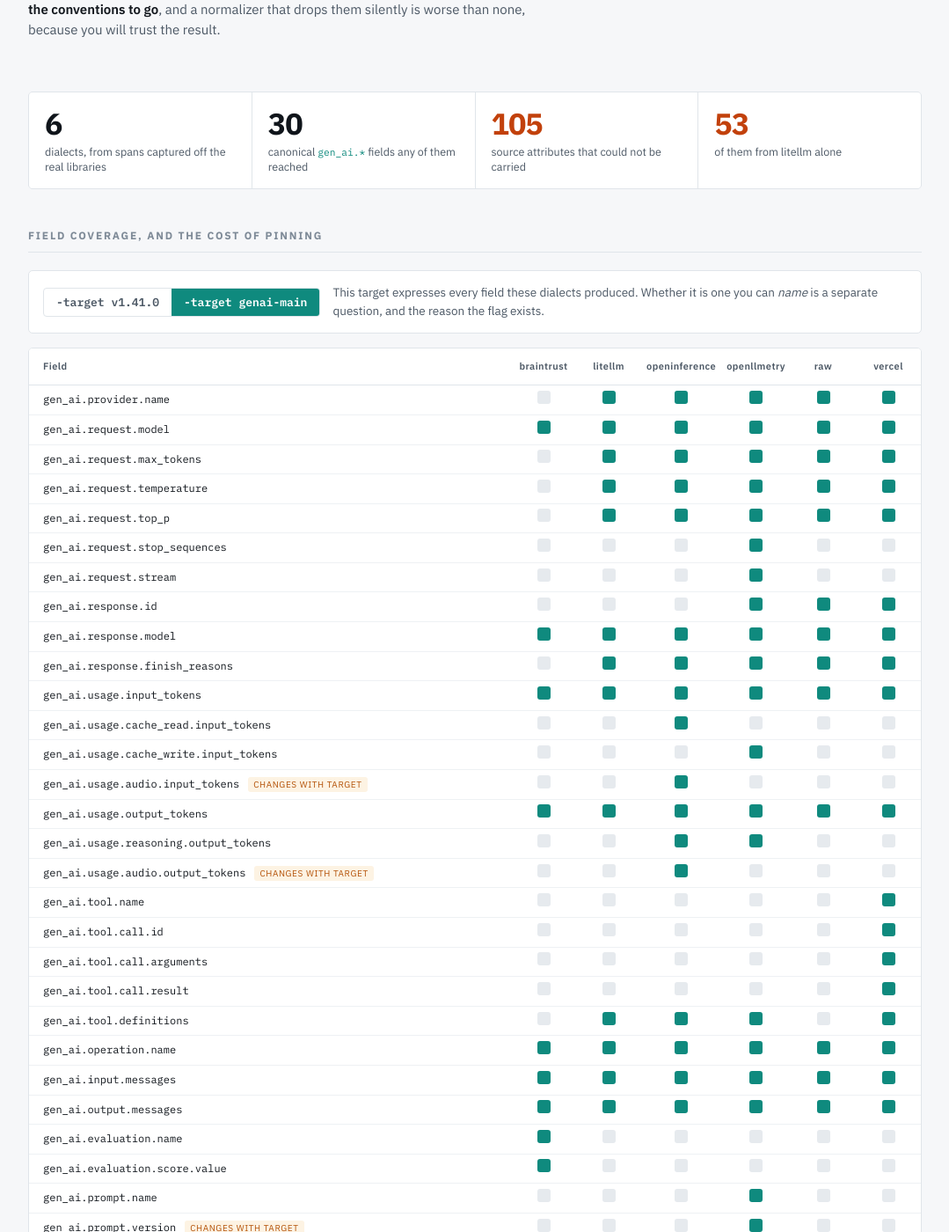
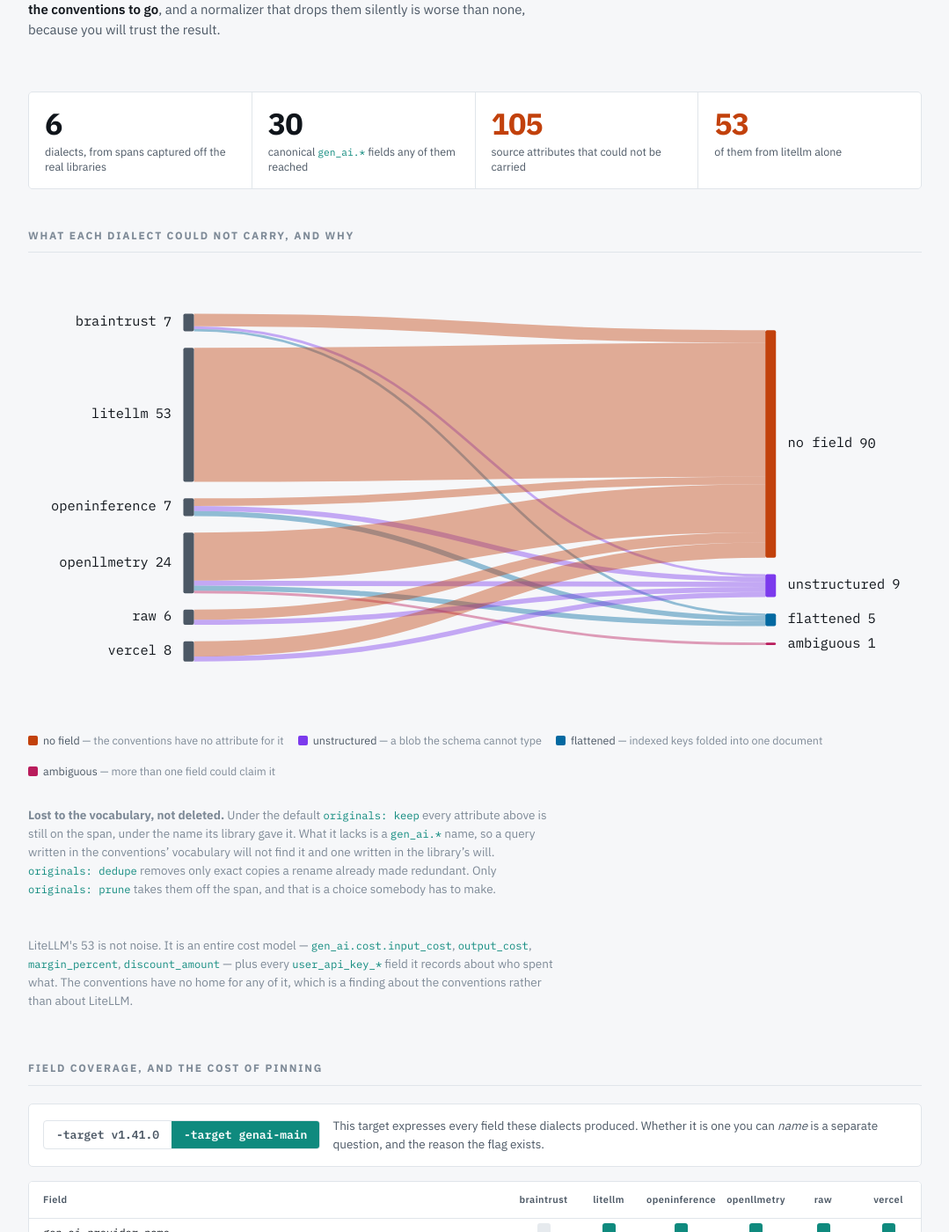
Before and after one commit to Grace/grace.github.io, a Jekyll site: the page demos/genai-interlingua/conformance.html, which Jekyll copies as it is, in a window 1280 px wide and 1400 px high, scrolled down 214 px. Shown: the whole window at 88% size, without its empty margins (100-1179 px from the left). Built offline with Jekyll 4.4.1, drawn with Linux system fonts in a browser that asks for light colours; some of the changed text lies outside the part shown.

Commit message:
Lead the conformance page with the flow
The Sankey moves above the coverage table, the page says what it means by
"lost" -- lost to the conventions' vocabulary, not removed from the span,
since originals: keep is the default and prune is the only mode that
takes anything away -- and the footer now links to the inspector, which
answers the per-value question this page can only answer in aggregate.

Signed-off-by: Grace <grace@gracefulco.de>

```diff
--- a/demos/genai-interlingua/conformance.html
+++ b/demos/genai-interlingua/conformance.html
@@ -154,6 +154,27 @@
   </section>
 
   <section>
+    <h2>What each dialect could not carry, and why</h2>
+    <div class="flow" id="flow"></div>
+    <div class="legend" id="legend"></div>
+    <p class="note">
+      <b>Lost to the vocabulary, not deleted.</b> Under the default
+      <code>originals: keep</code> every attribute above is still on the span, under the
+      name its library gave it. What it lacks is a <code>gen_ai.*</code> name, so a query
+      written in the conventions&rsquo; vocabulary will not find it and one written in the
+      library&rsquo;s will. <code>originals: dedupe</code> removes only exact copies a rename
+      already made redundant. Only <code>originals: prune</code> takes them off the span,
+      and that is a choice somebody has to make.
+    </p>
+    <p class="note">
+      LiteLLM's 53 is not noise. It is an entire cost model &mdash; <code>gen_ai.cost.input_cost</code>,
+      <code>output_cost</code>, <code>margin_percent</code>, <code>discount_amount</code> &mdash; plus
+      every <code>user_api_key_*</code> field it records about who spent what. The conventions have no
+      home for any of it, which is a finding about the conventions rather than about LiteLLM.
+    </p>
+  </section>
+
+  <section>
     <h2>Field coverage, and the cost of pinning</h2>
     <div class="switch">
       <div class="seg" id="targets" role="group" aria-label="Normalization target"></div>
@@ -171,18 +192,6 @@
       A filled cell means that dialect's fixtures carried the field. A blank is silence, not a
       denial: the emitter may have had nothing to put there, or the fixture may not exercise it.
       Read a mark as evidence.
-    </p>
-  </section>
-
-  <section>
-    <h2>What each dialect could not carry, and why</h2>
-    <div class="flow" id="flow"></div>
-    <div class="legend" id="legend"></div>
-    <p class="note">
-      LiteLLM's 53 is not noise. It is an entire cost model &mdash; <code>gen_ai.cost.input_cost</code>,
-      <code>output_cost</code>, <code>margin_percent</code>, <code>discount_amount</code> &mdash; plus
-      every <code>user_api_key_*</code> field it records about who spent what. The conventions have no
-      home for any of it, which is a finding about the conventions rather than about LiteLLM.
     </p>
   </section>
 
@@ -209,6 +218,13 @@
     &mdash; an OpenTelemetry Collector processor and CLI, Apache-2.0. Every span it emits carries
     <code>interlingua.lossy</code>: the keys that span is not a faithful carrier of, on the span
     itself, so the loss above is queryable in production rather than only on this page.
+    <br><br>
+    Every figure here is an aggregate over fixtures. The question underneath it &mdash; why one
+    particular value means what it claims, which source attribute produced it, and what the
+    translator declined to guess &mdash; is what the
+    <a href="inspector/">normalization inspector</a> answers, one attribute at a time. Matching
+    names is not the same as matching meaning, and <code>ambiguous</code> above is the band where
+    that difference is measured rather than argued.
   </footer>
 </div>
 
```
Also changed, not shown: 2 other files.
